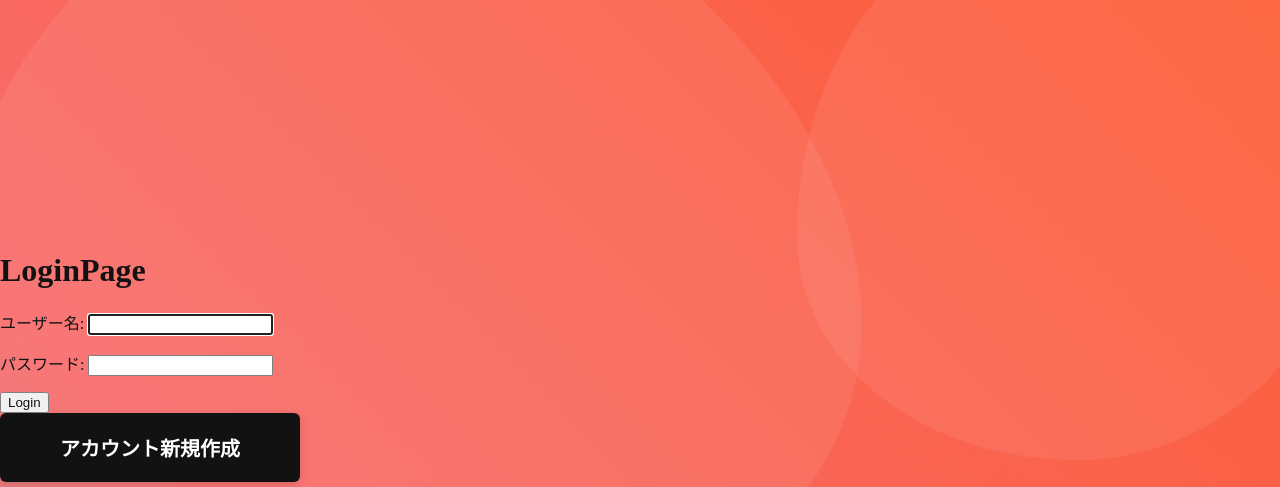
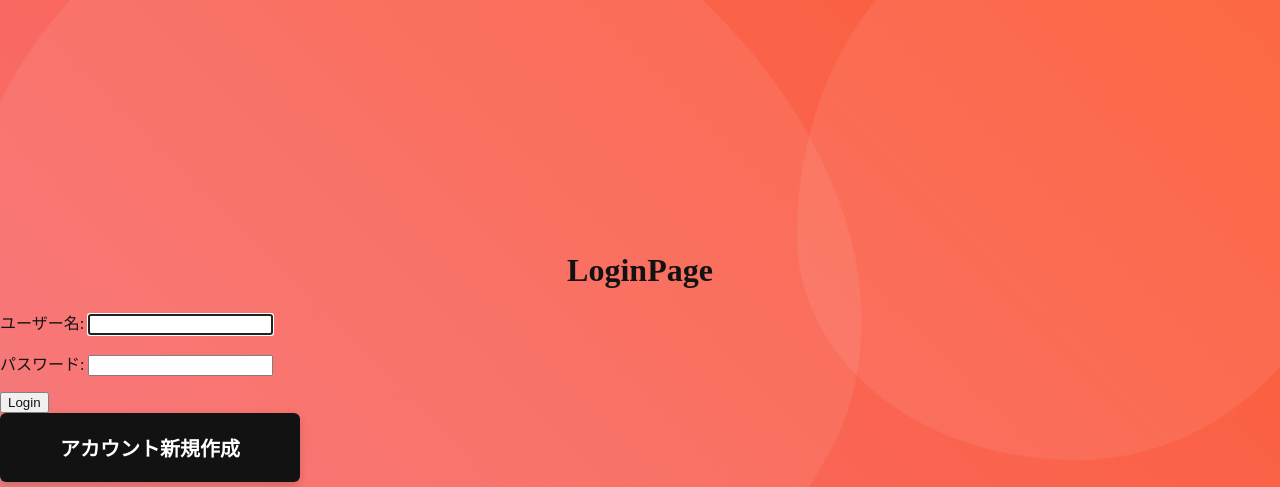
Before and after one commit to s1f10210324/ex4team-project, a Django app: page /accounts/login/ in a window 1280 px wide; the page is wider, and only the part inside the window is pictured. Shown: the top 487 px of that part. Run offline with Django 4.2, Linux system fonts and the light colour scheme.

Commit message:
change css

```diff
--- a/accounts/static/accounts/css/login5.css
+++ b/accounts/static/accounts/css/login5.css
@@ -38,7 +38,7 @@ a {
 
 
 body {
-    background: -moz-linear-gradient(45deg, #000000 0%, #000000 29%, #fffcff 66%, #91563f 100%);
+    background: -moz-linear-gradient(45deg, #66da92 0%, #3a59f4 29%, #fffcff 66%, #91563f 100%);
     background: -webkit-linear-gradient(45deg, #000000 0%,#26c9f2 29%,#d911f2 66%,#ffa079 100%);
     background: linear-gradient(45deg, #d7ff46 0%,#0acdfe 29%,#f86c6c 66%,#ff500a 100%);
     background-size: 400% 400%;
@@ -145,3 +145,7 @@ body::after {
 	.st13{opacity:0.2;}
 	.st14{clip-path:url(#SVGID_16_);}
 	.st15{opacity:0.3;fill:#FFFFFF;enable-background:new    ;}
+
+	h1 {
+		text-align:center ;
+	}
```
Also changed, not shown: db.sqlite3.
